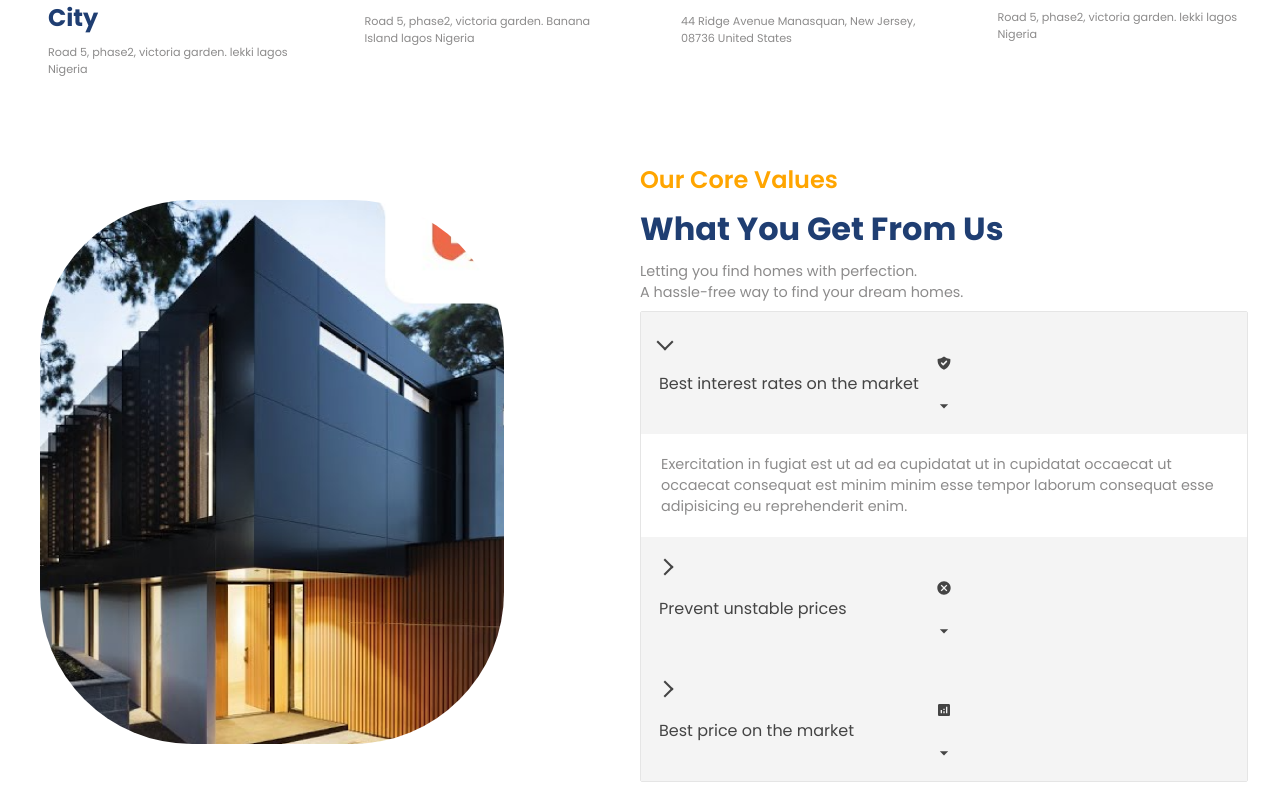
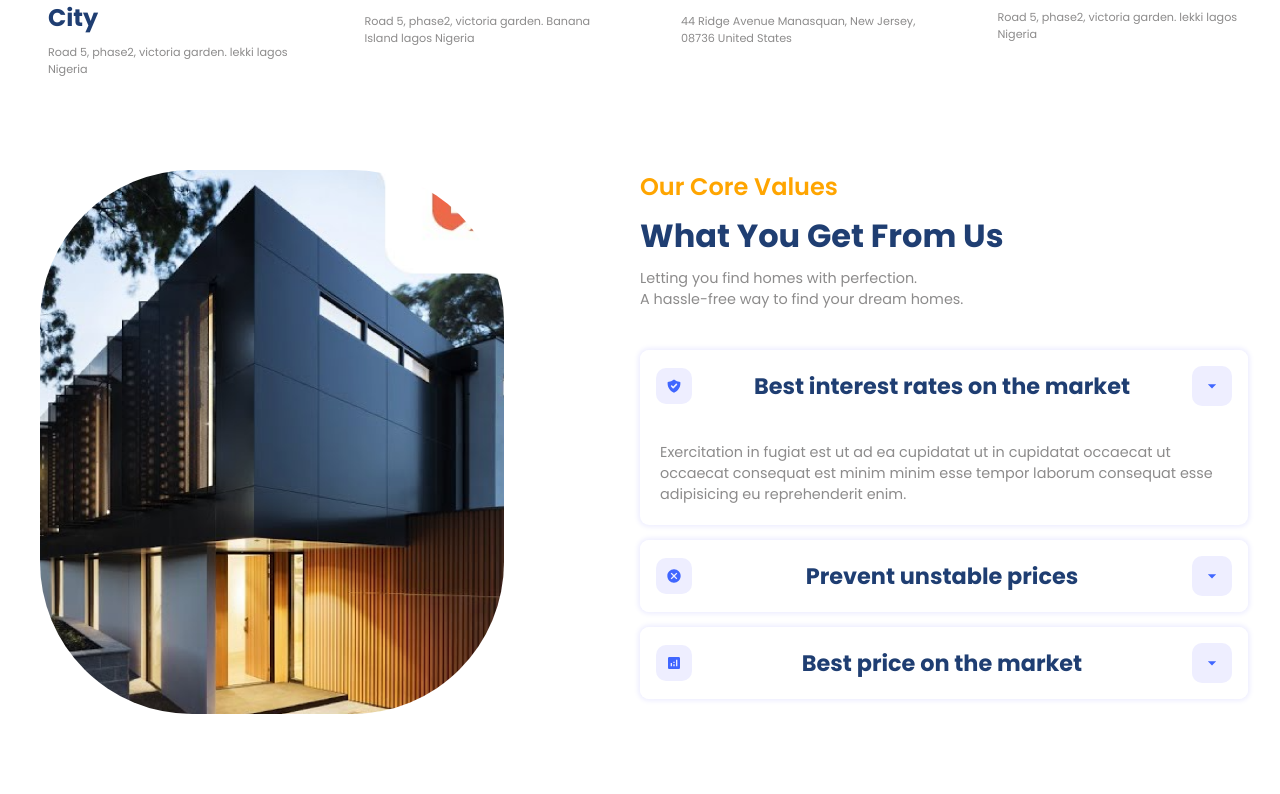
Before and after one commit to fortuneonyeka/home-finder-react, a React (Create React App) app: page / in a window 1280 px wide. Shown: the part 1355-2149 px from the top of the page. After the commit the page ends 2109 px from the top, so only its background shows below. Built offline with nearby package versions, Linux system fonts and the light colour scheme.

Commit message:
complete value section

```diff
--- a/src/components/values/Value.jsx
+++ b/src/components/values/Value.jsx
@@ -1,4 +1,4 @@
-import React from 'react'
+import React, {useState} from 'react'
 import {
   Accordion,
   AccordionItem,
@@ -13,6 +13,7 @@ import {MdOutlineArrowDropDown} from "react-icons/md"
 import accordionData from "../../utils/accordion"
 
 const Value = () => {
+const [className, setClassName] = useState(null)
   return (
     <section className="v-wrapper">
       <div className="paddings innerWidth flexCenter v-container">
@@ -32,12 +33,17 @@ const Value = () => {
           className="accordion"
           allowMultipleExpanded={false}
           preExpanded={[0]}>
-              {accordionData.map((data, i) => (
-                <AccordionItem className="accordionItem" key={i} uuid={i}>
+              {accordionData.map((data,i) => {
+                return (
+                  <AccordionItem className={`accordionItem ${className}`} key={i} uuid={i}>
                   <AccordionItemHeading>
-                    <AccordionItemButton>
+                    <AccordionItemButton className="flexCenter accordionButton">
+                      <AccordionItemState>
+                        {({expanded}) => expanded ? setClassName("expanded") : setClassName("collapsed") }
+
+                      </AccordionItemState>
                       <div className="flexCenter icon">{data.icon}</div>
-                      <span className="primaryTex">{data.heading}</span>
+                      <span className="primaryText">{data.heading}</span>
                       <div className="flexCenter icon"><MdOutlineArrowDropDown size={20}/></div>
                     </AccordionItemButton>
                   </AccordionItemHeading>
@@ -45,7 +51,8 @@ const Value = () => {
                     <p className="secondaryText">{data.detail}</p>
                   </AccordionItemPanel>
                 </AccordionItem>
-              ))}
+                )
+              })}
           </Accordion>
         </div>
       </div>
--- a/src/components/values/value.css
+++ b/src/components/values/value.css
@@ -9,3 +9,47 @@
 .v-right {
   gap: 0.5rem;
 }
+
+.accordion {
+  margin-top: 2rem;
+  border: none;
+}
+
+.accordionItem {
+  background: white;
+  border: 0.8px sold rgba(128, 128, 128, 0.143);
+  border-radius: 9px;
+  overflow: hidden;
+  margin-bottom: 15px;
+  -webkit-box-shadow: 0 0 5px 2px #eeeeff;
+  -moz-box-shadow: 0 0 5px 2px #eeeeff;
+  box-shadow: 0 0 5px 2px #eeeeff;
+}
+
+.accordionItem.expanded {
+  box-shadow: var(--shadow);
+  border-radius: 9px;
+}
+
+.accordionButton {
+  background: white;
+  padding: 1rem;
+  width: 100%;
+  justify-content: space-between;
+  cursor: pointer;
+
+}
+
+.icon {
+  padding: 10px;
+  background: #eeeeff;
+  border-radius: 10px;
+}
+
+.icon svg {
+  fill: var(--blue);
+}
+
+.accordionButton .primaryText {
+  font-size: 1.4rem;
+}
```
